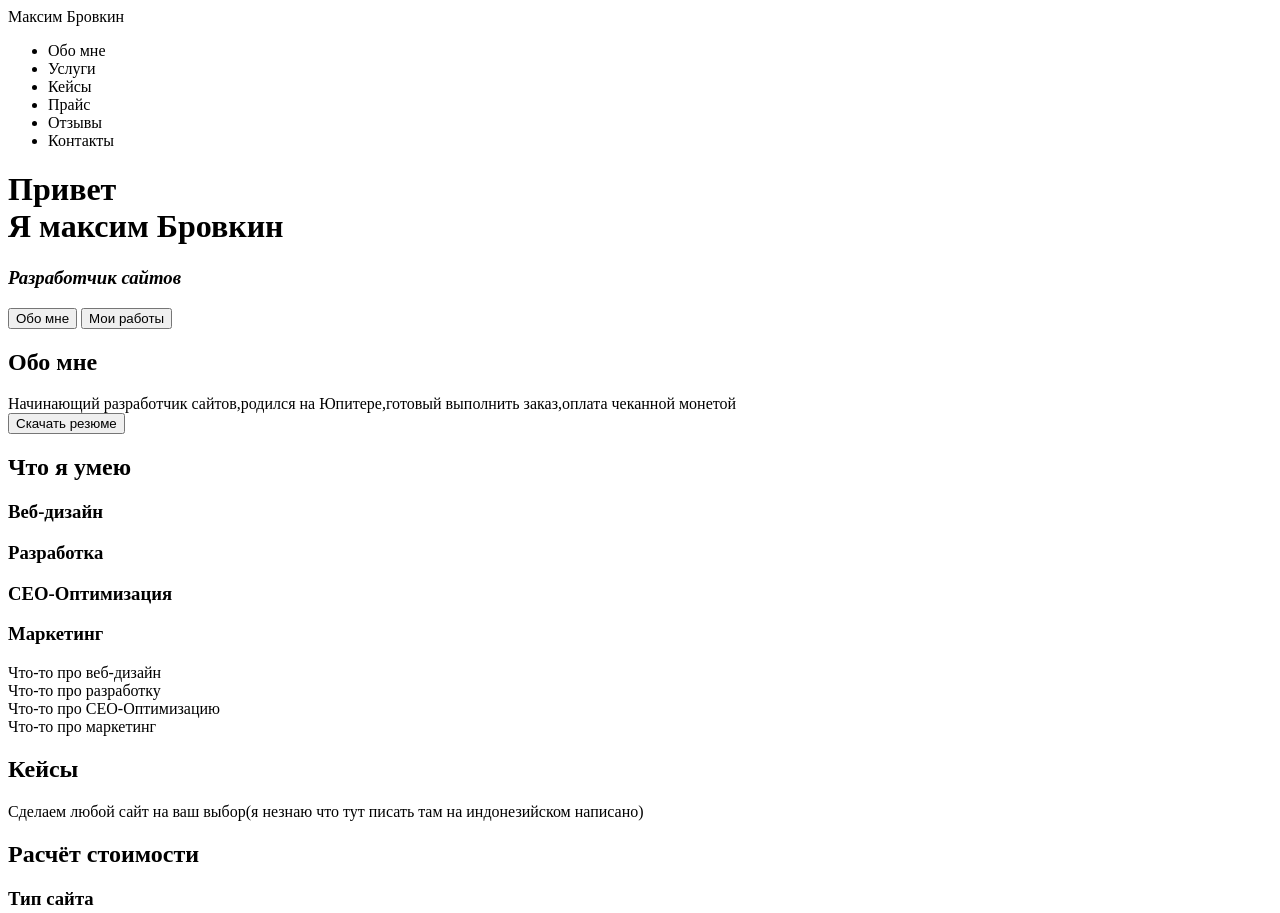
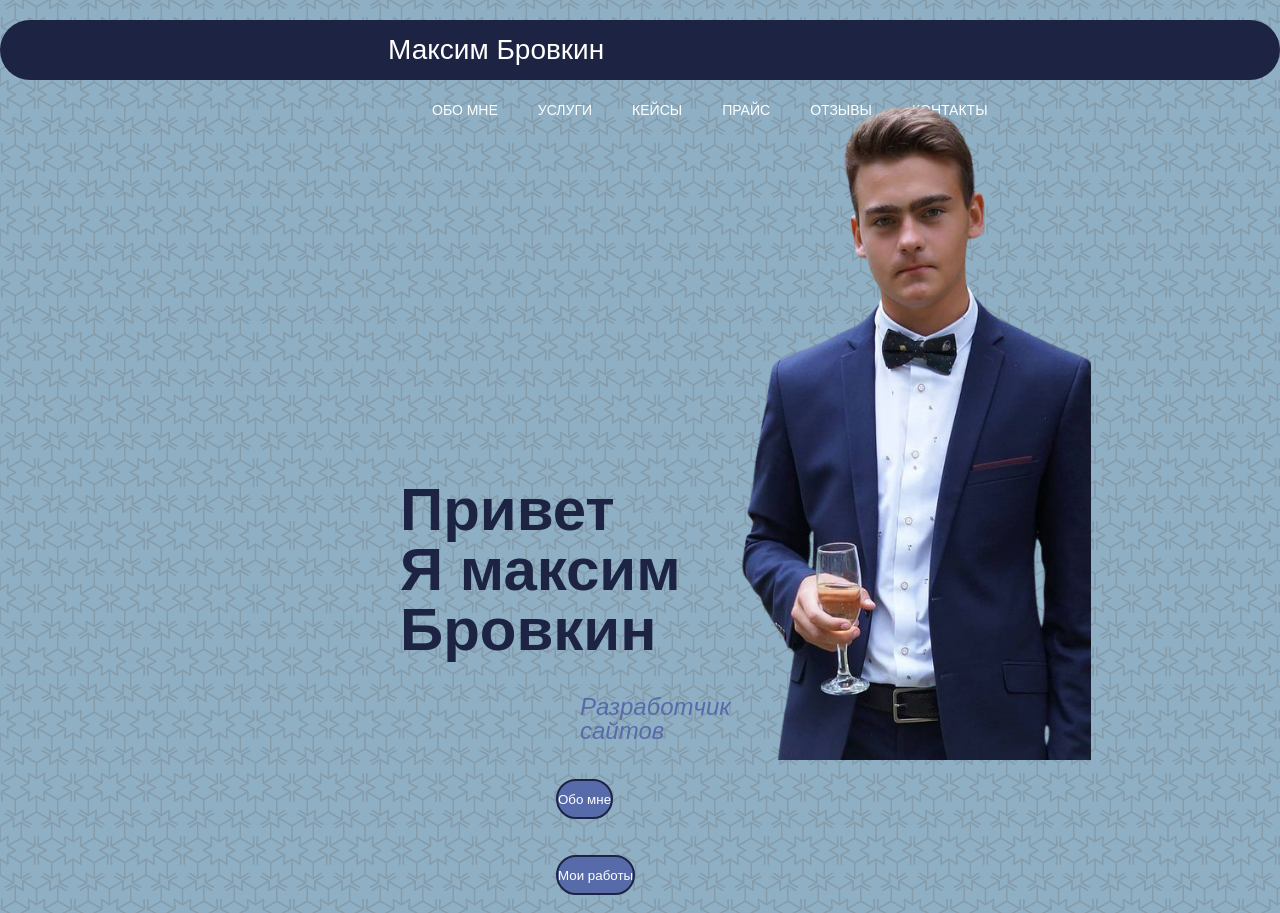
Before and after one commit to Edit9312/Edit9312, a plain HTML site: page src/index.html in a window 1280 px wide. Shown: the top 913 px of the page. Drawn offline with Linux system fonts and the light colour scheme.

Commit message:
Большие изменения
Добавил css,дизайн.

```diff
--- /dev/null
+++ b/src/css/reset.css
@@ -0,0 +1,41 @@
+*{
+    padding: 0;
+    margin: 0;
+    border: 0;
+}
+
+*,*:before, *:after{
+	-moz-box-sizing: border-box;
+	-webkit-box-sizing: border-box;
+	box-sizing: border-box;
+}
+
+:focus, :active{outline: none;}
+a:focus, a:active{outline: none;}
+
+nav, footer, header, aside{display: block;}
+
+html, body{
+height:100%;
+width:100%;
+font-size 100%;
+line-height: 1;
+font-size:14px;
+-ms-text-size-adjust: 100%;
+-moz-text-size-adjust: 100%;
+-webkit-text-size-adjust: 100%;
+}
+
+input, button, textarea{font-family: inherit;
+}
+
+input::-ms-clear{display: none;}
+button{cursor: pointer;}
+button::-moz-focus-inner{padding: 0; border:0;}
+a, a:visited{text-decoration: none; color: black;}
+a:hover{text-decoration: none;}
+ul li{list-style: none;}
+img{vertical-align: top;}
+
+
+h1,h2,h3,h4,h5,h6{font-size: inherit; font-weight: 400;}
--- /dev/null
+++ b/src/css/style.css
@@ -0,0 +1,71 @@
+body{
+color : #fff;
+font-family: Arial,sans-serif;
+     background: url(../img/fon.png)repeat;
+}
+nav {
+    margin-top: 20px;
+    width: 100%;
+    height: 60px;
+    background: -webkit-linear-gradient(180deg, rgb(29, 35, 67), rgb(29, 35, 67));
+    border-radius: 40px;
+}
+.logo{
+    font-size:28px;
+    line-height: 60px;
+    padding-left: 388px;
+    float: left;
+}
+.menu{
+    float: left;
+    padding-left:432px;
+}
+.menu li{
+    float:left;
+    line-height:60px;
+    margin-right:40px;
+    text-transform: uppercase;
+    list-style:none;
+}
+.main{
+    width: 90%;
+    height: calc(100% - 120px);
+     background: url(../img/me.png)no-repeat 90% 100%/auto 100%;
+    position: absolute;
+}
+.title__container{
+    margin: 400px;
+    color:#1d2343 ;
+
+}
+.title__container h1{
+font-size: 60px;
+    font-weight: bold;
+}
+.title__container h3{
+font-size: 20px;
+   margin-top: 35px;
+    margin-left: 180px;
+    font-size: 24px;
+    color: #576baa;
+}
+.title__container input{
+color: #fff;
+    height: 40px;
+    margin-top: 36px;
+    margin-left: 156px;
+    border: 2px solid #1d2343;
+    border-radius: 20px;
+        background:#576baa ;
+
+}
+.about_me{
+     background: #1d2343;
+}
+.about_me h2{
+    text-align: center;
+     margin-top: 1000px;
+}
+.about_me span{
+     margin-left: 30%;
+}
--- a/src/index.html
+++ b/src/index.html
@@ -6,7 +6,9 @@
     <meta name="author" content="Maxim">
     <meta name="robots" content="all">
     <meta property="og:title" content="Сайты на заказ">
-    <title></title>
+    <title>Мой сайт</title>
+    <link rel="stylesheet" href="css/reset.css">
+    <link rel="stylesheet" href="css/style.css">
 </head>
 <body>
     <header>
@@ -22,15 +24,20 @@
                 </ul></div>
         </nav>
     </header>
-    <div class="main"><div class="title__container">
+   <div class="main"><div class="title__container">
         <h1>Привет<br>Я максим Бровкин</h1>
         <h3><i>Разработчик сайтов</i></h3>
         <input type="submit" value="Обо мне">
         <input type="submit" value="Мои работы">
     </div></div>
-    <div><h2>Обо мне</h2>
-    Начинающий разработчик сайтов,родился на Юпитере,готовый выполнить заказ,оплата чеканной монетой
-    <br><input type="submit" value="Скачать резюме"><br>
+    <div class="plashka">
+   <table style="background-color:#00FFFF"></table>
+</div>
+    <div class="about_me">
+    <h2>Обо мне</h2>
+    <span>Начинающий разработчик сайтов,родился на Юпитере,готовый выполнить заказ,оплата чеканной монетой</span>
+    <input type="submit" value="Скачать резюме">
+    </div>
     <h2>Что я умею</h2>
     <h3>Веб-дизайн</h3>
      <h3>Разработка</h3>
@@ -95,6 +102,6 @@
         <input type="text" name="text" input="" placeholder="Имя">
         <input type="text" name="text" input="" placeholder="Email">
         <textarea name="" id="" cols="30" rows="10" placeholder="Сообщение"></textarea>
-        <input type="submit" value="Отправить"> </div>
+        <input type="submit" value="Отправить">
 </body>
 </html>
```
Also changed, not shown: src/img/fon.png (added), src/img/me.png (added).
